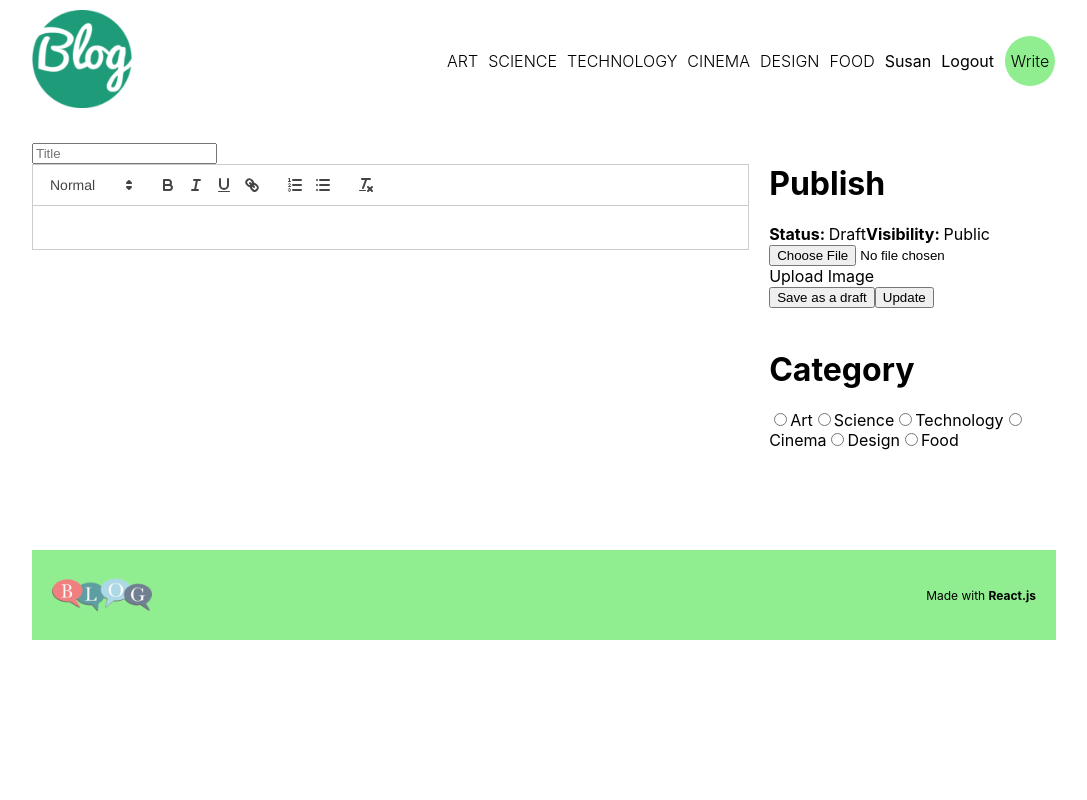
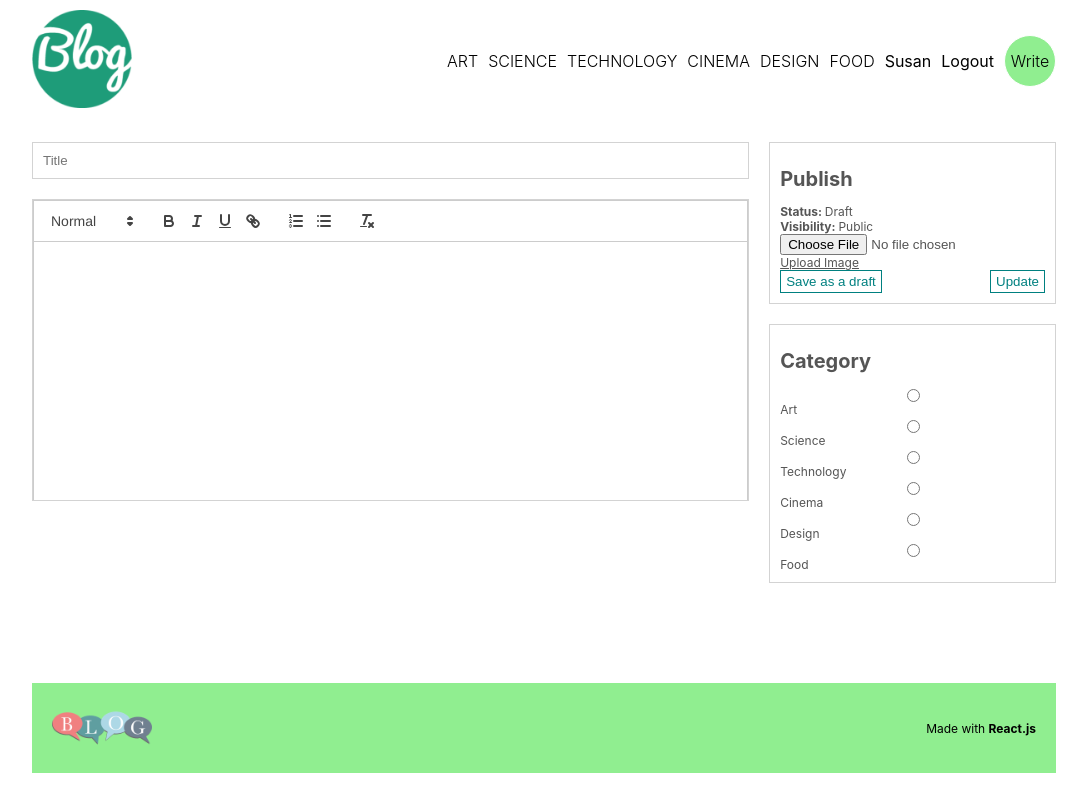
Before and after one commit to Mo6x/RESTAll-APIs, a React (Create React App) app in the folder client-side/my-app/: page /write in a window 1280 px wide. Shown: the whole page, without its empty margins (96-1183 px from the left). Built offline with nearby package versions, Linux system fonts and the light colour scheme.

Commit message:
Successfully design the Home page and the styles, I want to start working on the writ.jsx and other page now

```diff
--- a/client-side/my-app/src/Style.scss
+++ b/client-side/my-app/src/Style.scss
@@ -317,14 +317,78 @@
 
                 .content{
                     flex: 5;
-                }
-
-                .menu{
-                    flex: 2;
                     display: flex;
                     flex-direction: column;
                     gap: 20px;
+
+
+                    input{
+                        padding: 10px;
+                        border: 1px solid lightgray;
+                    }
+
+
+                    .editorContainer{
+                        height: 300px;
+                        overflow: scroll;
+                        border: 1px solid lightgray;
+                    }
+
+                    .editor{
+                        height: 100%;
+                        border: none;
+                    }
                 }
              }
+
+             .menu{
+                flex: 2;
+                display: flex;
+                flex-direction: column;
+                gap: 20px;
+
+
+                .item{
+                    border: 1px solid lightgray;
+                    padding: 10px;
+                    display: flex;
+                    flex-direction: column;
+                    justify-content: space-between;
+                    font-size: 12px;
+                    color: #555;
+
+                    h1{
+                        font-size: 20px;
+                    }
+
+                    .file{
+                       text-decoration: underline;
+                       cursor: pointer;
+                    }
+
+                    .buttons{
+                        display: flex;
+                        justify-content: space-between;
+
+                        :first-child{
+                            cursor: pointer;
+                            color: teal;
+                            background-color: white;
+                            border: 1px solid teal;
+                            padding: 3px 5px;
+                        }
+
+                        :last-child{
+                            cursor: pointer;
+                            color: teal;
+                            background-color: white;
+                            border: 1px solid teal;
+                            padding: 3px 5px;
+                        }
+                    }
+                }
+             }
+
+
     }
 }
--- a/client-side/my-app/src/pages/Write.jsx
+++ b/client-side/my-app/src/pages/Write.jsx
@@ -12,7 +12,7 @@ const Write = () => {
             <diV className="content">
                 <input type="text" placeholder="Title" />
                 <div className="editorContainer">
-                  <ReactQuill theme="snow" value={value} onChange={setvalue} />
+                  <ReactQuill className="editor" theme="snow" value={value} onChange={setvalue} />
                 </div>
             </diV>
             <div className="menu">
@@ -25,7 +25,7 @@ const Write = () => {
                         <b>Visibility: </b> Public
                     </span>
                     <input step={{display: "name"}} type="file" id="file" name="" />
-                    <label htmlFor="">Upload Image</label>
+                    <label className="file" htmlFor="file">Upload Image</label>
                    <div className="buttons">
                     <button>Save as a draft</button>
                     <button>Update</button>
```
